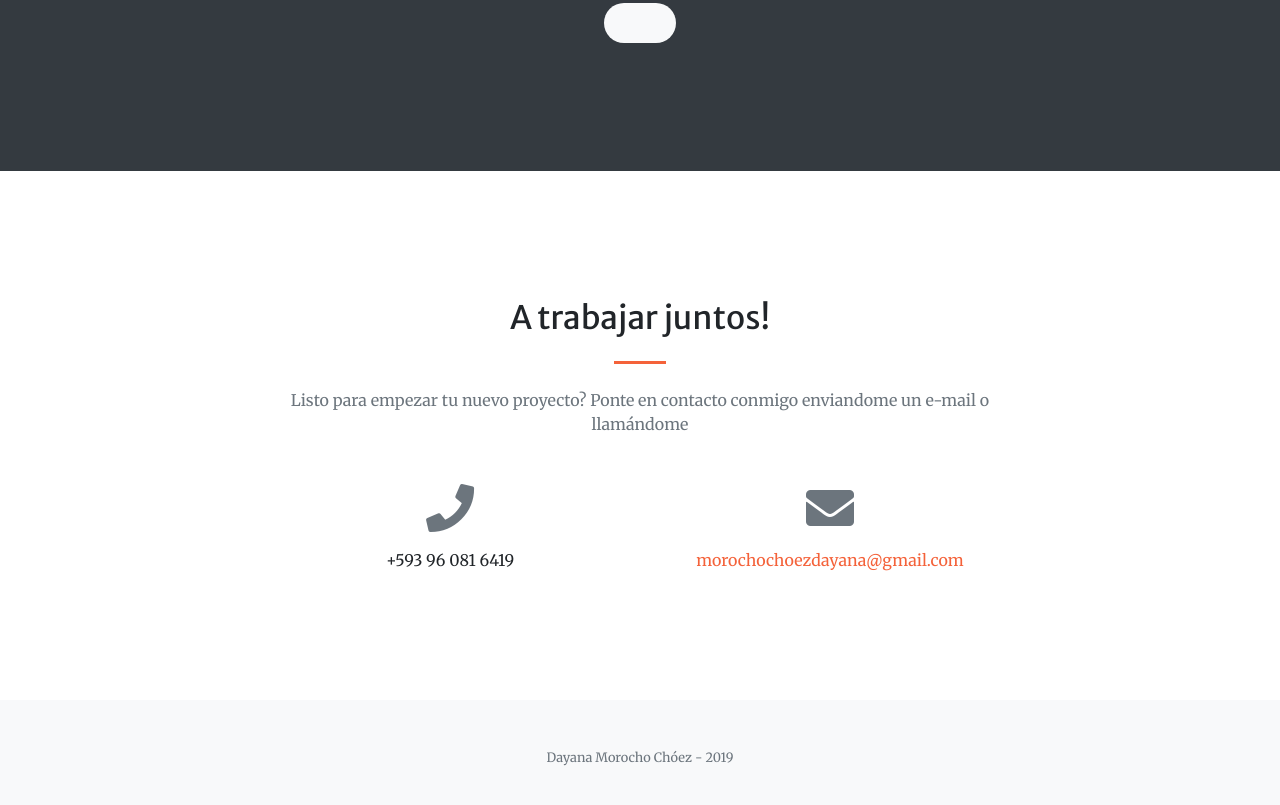
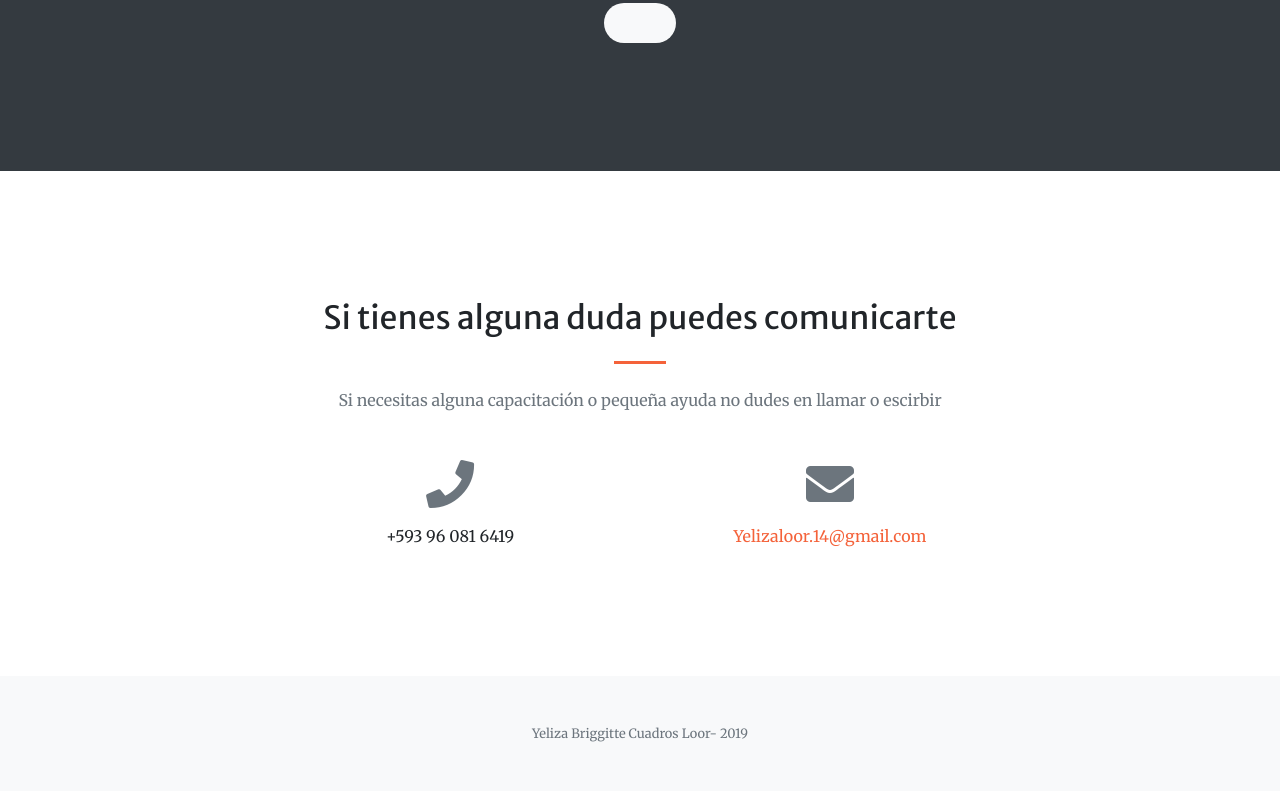
Before and after one commit to yelizacuadros/loor.io, a website with bundled scripts: page index.html in a window 1280 px wide. Shown: the part 2881-3686 px from the top of the page. Built offline with nearby package versions, Linux system fonts and the light colour scheme.

Commit message:
Update index.html

```diff
--- a/index.html
+++ b/index.html
@@ -200,9 +200,9 @@
     <div class="container">
       <div class="row justify-content-center">
         <div class="col-lg-8 text-center">
-          <h2 class="mt-0">A trabajar juntos!</h2>
+          <h2 class="mt-0">Si tienes alguna duda puedes comunicarte </h2>
           <hr class="divider my-4">
-          <p class="text-muted mb-5">Listo para empezar tu nuevo proyecto? Ponte en contacto conmigo enviandome un e-mail o llamándome</p>
+          <p class="text-muted mb-5">Si necesitas alguna capacitación o pequeña ayuda no dudes en llamar o escirbir</p>
         </div>
       </div>
       <div class="row">
@@ -213,7 +213,7 @@
         <div class="col-lg-4 mr-auto text-center">
           <i class="fas fa-envelope fa-3x mb-3 text-muted"></i>
           <!-- Make sure to change the email address in anchor text AND the link below! -->
-          <a class="d-block" href="mailto:morochochoezdayana@gmail.com">morochochoezdayana@gmail.com</a>
+          <a class="d-block" href="mailto:Yelizaloor.14@gmail.com">Yelizaloor.14@gmail.com</a>
         </div>
       </div>
     </div>
@@ -222,7 +222,7 @@
   <!-- Footer -->
   <footer class="bg-light py-5">
     <div class="container">
-      <div class="small text-center text-muted">Dayana Morocho Chóez - 2019</div>
+      <div class="small text-center text-muted"> Yeliza Briggitte Cuadros Loor- 2019</div>
     </div>
   </footer>
 
```
